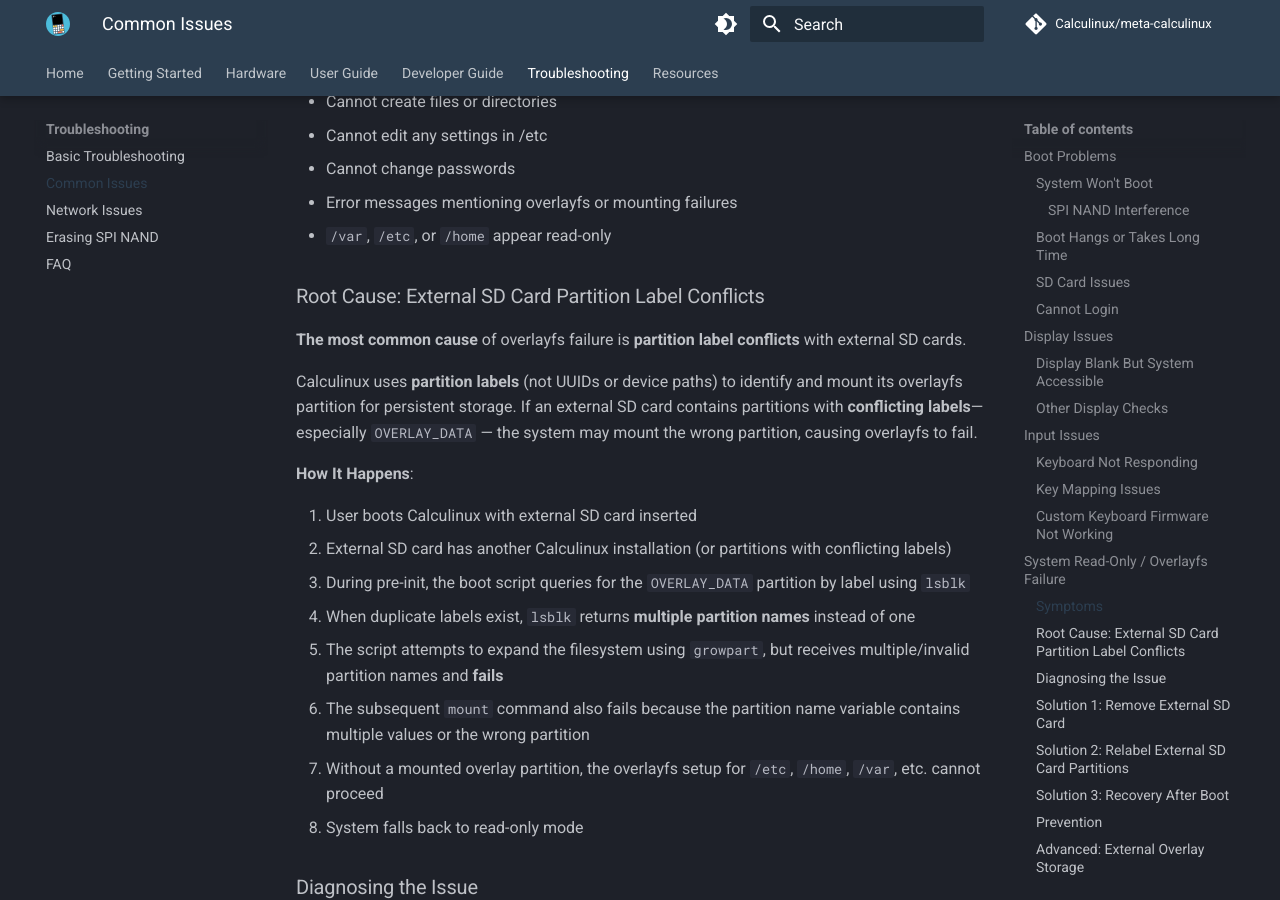
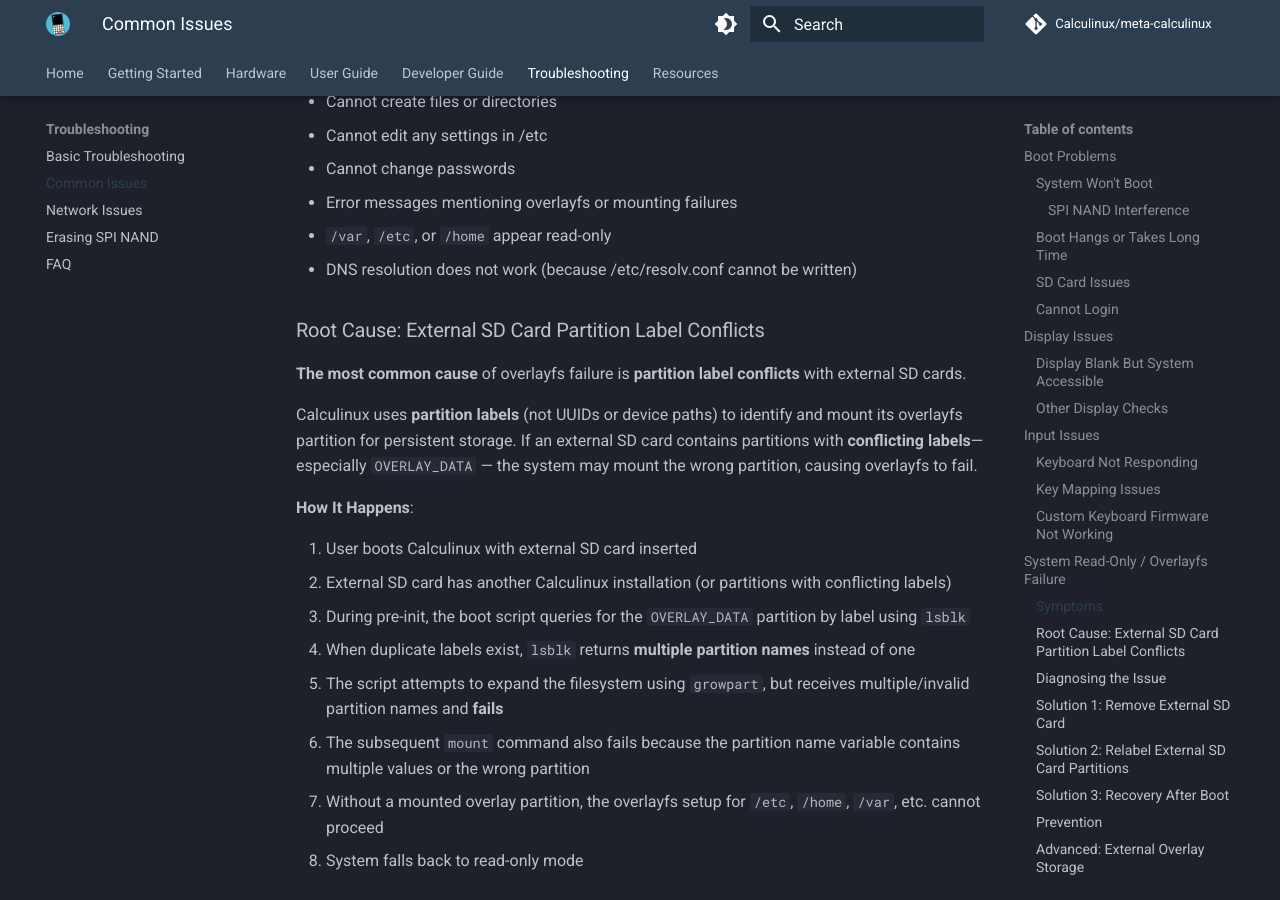
Before and after one commit to Calculinux/docs, an MkDocs documentation site: the page built from docs/troubleshooting/common-issues.md, in a window 1280 px wide and 900 px high, scrolled down 4332 px. Built offline with MkDocs 1.6.1 and Material for MkDocs 9.7.7, drawn with Linux system fonts in a browser that asks for light colours; comment, search, counter and statistics services are not loaded.

Commit message:
Add note on DNS resolution issues due to /etc/resolv.conf write permissions

```diff
--- a/docs/troubleshooting/common-issues.md
+++ b/docs/troubleshooting/common-issues.md
@@ -157,6 +157,7 @@
 - Cannot change passwords
 - Error messages mentioning overlayfs or mounting failures
 - `/var`, `/etc`, or `/home` appear read-only
+- DNS resolution does not work (because /etc/resolv.conf cannot be written)
 
 ### Root Cause: External SD Card Partition Label Conflicts
 
```
